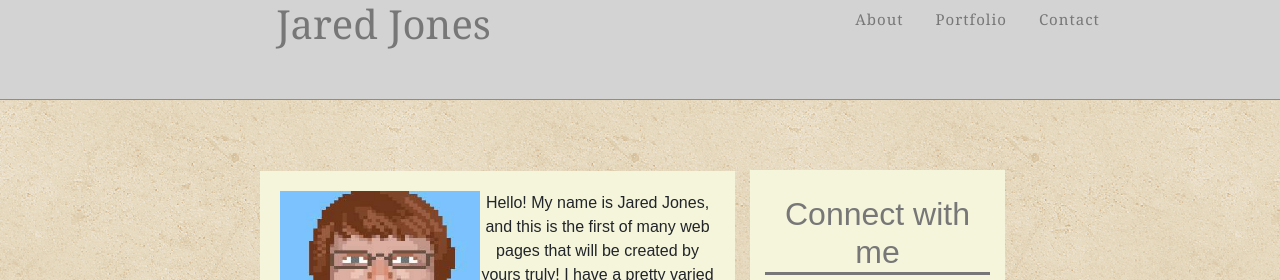
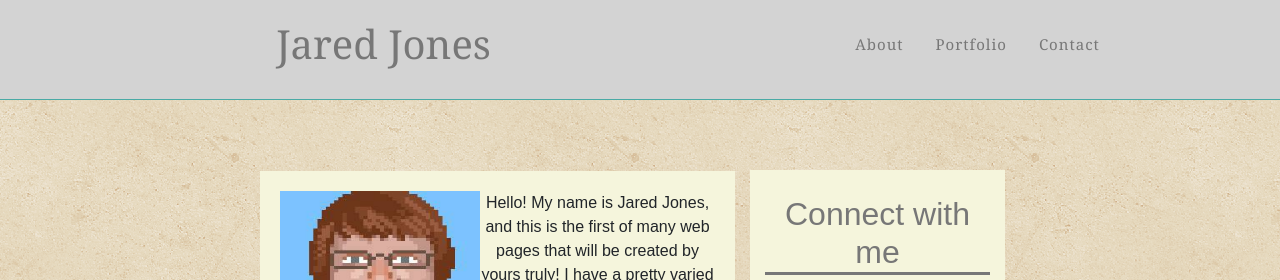
Before and after one commit to jljones657/Bootstrap-Portfolio, a plain HTML site: page index.html in a window 1280 px wide. Shown: the top 280 px of the page. Drawn offline with nearby package versions, Linux system fonts and the light colour scheme.

Commit message:
Header margin changes

```diff
--- a/assets/style.css
+++ b/assets/style.css
@@ -5,6 +5,7 @@ body {
 h1 {
     color:#777777;
     font-family: Georgia;
+    margin-top:20px;
 }
 
 h2 {
@@ -33,6 +34,7 @@ nav li a{
     list-style-type:none;
     text-decoration:none;
     letter-spacing: 1px;
+    margin-top:25px;
 }
 
 nav li a:hover {
```
